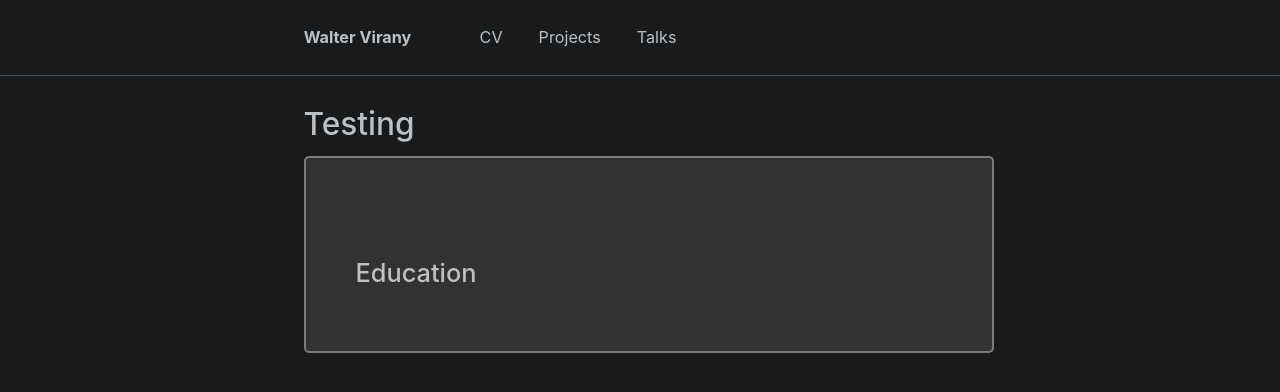
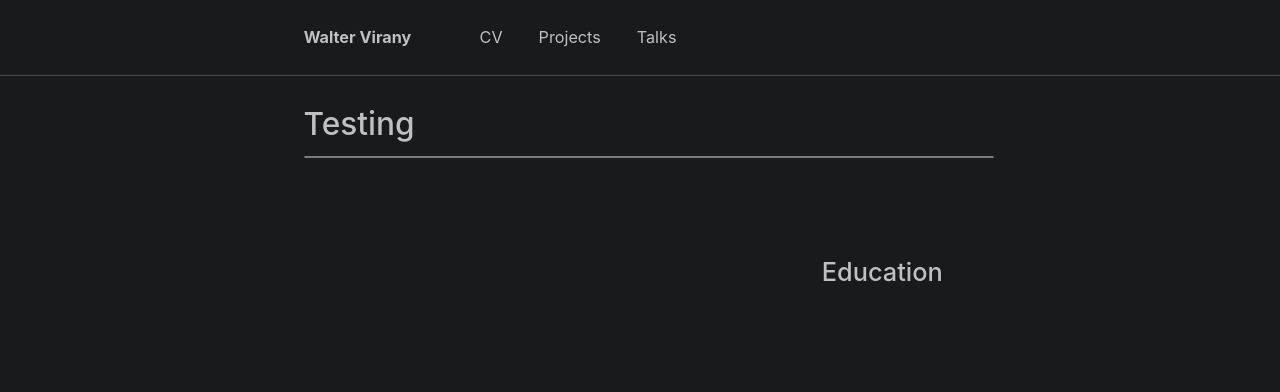
Before and after one commit to wvirany/wvirany.github.io, a Jekyll site: the page built from _pages/test.html, in a window 1280 px wide. Shown: the top 392 px of the page. Built offline with Jekyll 4.4.1, drawn with Linux system fonts in a browser that asks for light colours.

Commit message:
Update test.html

```diff
--- a/_pages/test.html
+++ b/_pages/test.html
@@ -23,7 +23,7 @@ author_profile: false
 } */
 
 .box {
-    border-width: 2px;
+    border-width: 1px;
     border-color: rgb(123, 123, 123);
     border-style: solid;
     /* border: 5px rgb(213, 213, 213); */
@@ -47,7 +47,7 @@ author_profile: false
 <body>
 
     <div class="box">
-        <h2 style="padding: 50px">Education</h2>
+        <h2 style="float: right; padding: 50px">Education</h2>
     </div>
 
 </body>
```
